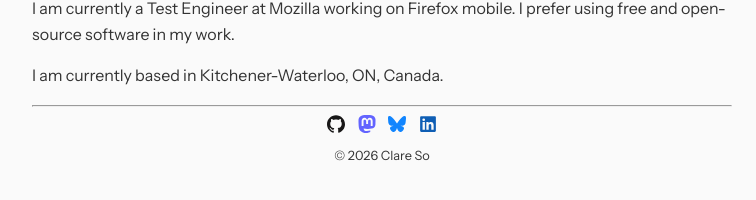
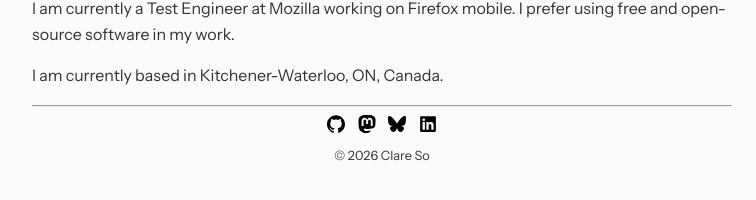
Before and after one commit to clarmso/clarmso.github.io, a Jekyll site: the page built from index.md, in a window 1280 px wide. Shown: the part 158-358 px from the top of the page, without its empty margins (258-1014 px from the left). Built offline with Jekyll 4.4.1, drawn with Linux system fonts in a browser that asks for light colours.

Commit message:
black and white social icons

```diff
--- a/assets/style.css
+++ b/assets/style.css
@@ -163,10 +163,11 @@ a:hover, a:focus {
 .footer-social img {
   width: 1.4em;
   height: 1.4em;
+  filter: brightness(0);
 }
 
-.footer-social img[src*="linkedin"] {
-  filter: brightness(0) saturate(100%) invert(26%) sepia(90%) saturate(1200%) hue-rotate(190deg) brightness(95%);
+html.dark-mode .footer-social img {
+  filter: brightness(0) invert(1);
 }
 
 .footer-copyright {
```
